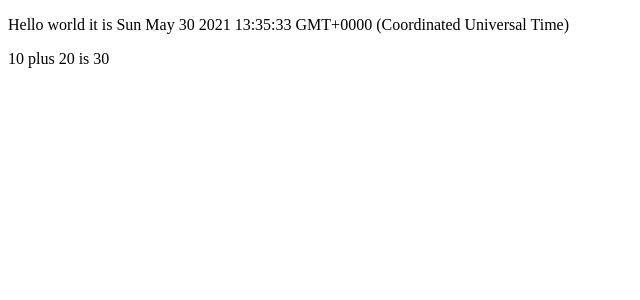
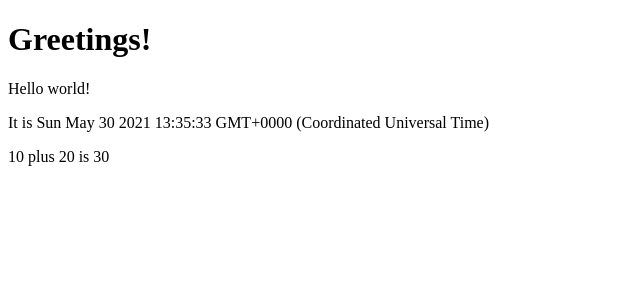
Before and after one commit to villevt/fsopen2021, a React (Create React App) app in the folder part1/: page / in a window 1280 px wide. Shown: the top 300 px of the page, without its empty margins (0-640 px from the left). Built offline with nearby package versions, Linux system fonts and the light colour scheme.

Commit message:
Multiple components

```diff
--- a/part1/src/App.js
+++ b/part1/src/App.js
@@ -1,4 +1,12 @@
 import React from 'react'
+
+const Hello = () => {
+  return (
+    <div>
+      <p>Hello world!</p>
+    </div>
+  )
+}
 
 const App = () => {
   const now = new Date()
@@ -7,7 +15,9 @@ const App = () => {
 
   return (
     <div>
-      <p>Hello world it is {now.toString()}</p>
+      <h1>Greetings!</h1>
+      <Hello />
+      <p>It is {now.toString()}</p>
       <p>
         {a} plus {b} is {a + b}
       </p>
```
